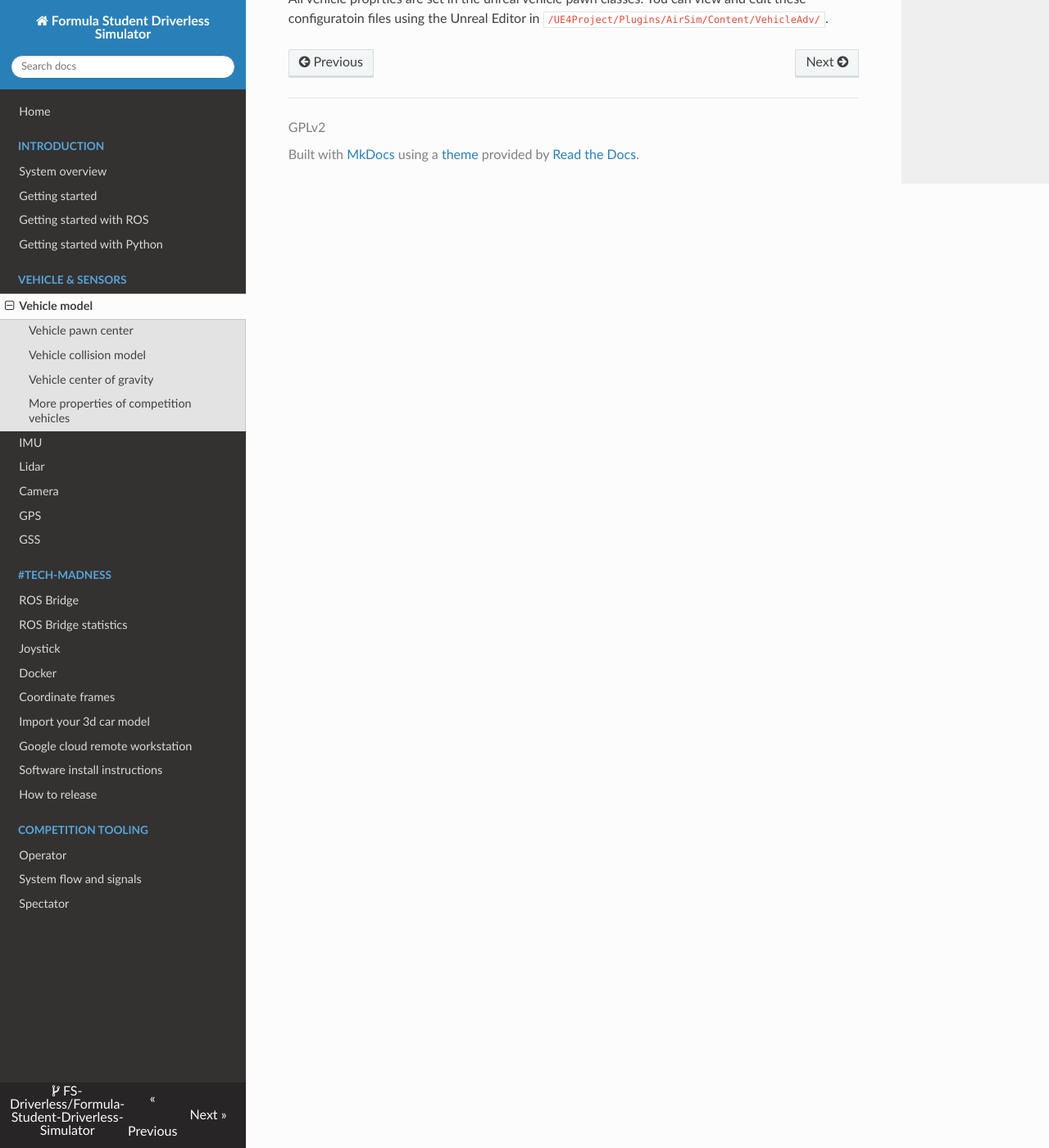
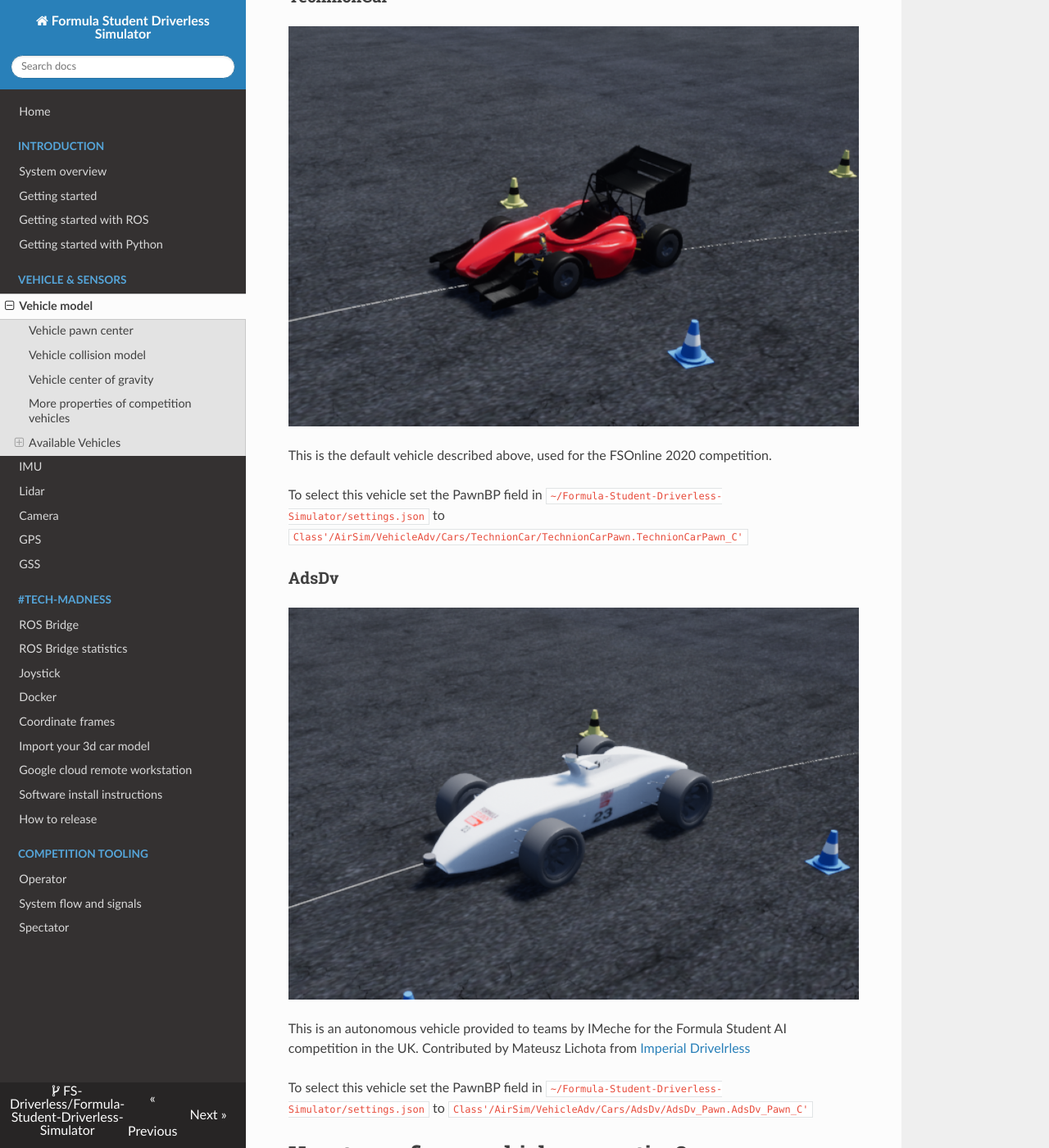
Before and after one commit to FS-Driverless/Formula-Student-Driverless-Simulator, an MkDocs documentation site: the page built from docs/vehicle_model.md, in a window 1280 px wide and 1400 px high, scrolled down 2871 px. Shown: the whole window at 82% size. Built offline with MkDocs 1.6.1, drawn with Linux system fonts in a browser that asks for light colours; nearby versions of some CDN libraries; some of the changed text lies outside the part shown.

Commit message:
Add a docs section about available vehicles

```diff
--- a/docs/vehicle_model.md
+++ b/docs/vehicle_model.md
@@ -59,6 +59,24 @@ Within the _Vehicle Layout Overview_ picture the red dot represents the center o
 
 ![SUVCarPawn](images/vehicle_dynamic_model.png)
 
+## Available Vehicles
+
+### TechnionCar
+
+![TechnionCar](images/technion_car.png)
+
+This is the default vehicle described above, used for the FSOnline 2020 competition.
+
+To select this vehicle set the PawnBP field in `~/Formula-Student-Driverless-Simulator/settings.json` to `Class'/AirSim/VehicleAdv/Cars/TechnionCar/TechnionCarPawn.TechnionCarPawn_C'`
+
+### AdsDv
+
+![AdsDv](images/ads_dv.png)
+
+This is an autonomous vehicle provided to teams by IMeche for the Formula Student AI competition in the UK. Contributed by Mateusz Lichota from [Imperial Drivelrless](https://driverless.imperial.ac.uk/)
+
+To select this vehicle set the PawnBP field in `~/Formula-Student-Driverless-Simulator/settings.json` to `Class'/AirSim/VehicleAdv/Cars/AdsDv/AdsDv_Pawn.AdsDv_Pawn_C'`
+
 # How to configure vehicle properties?
 
 All vehicle proprties are set in the unreal vehicle pawn classes.
```
Also changed, not shown: docs/images/ads_dv.png (added), docs/images/technion_car.png (added).
